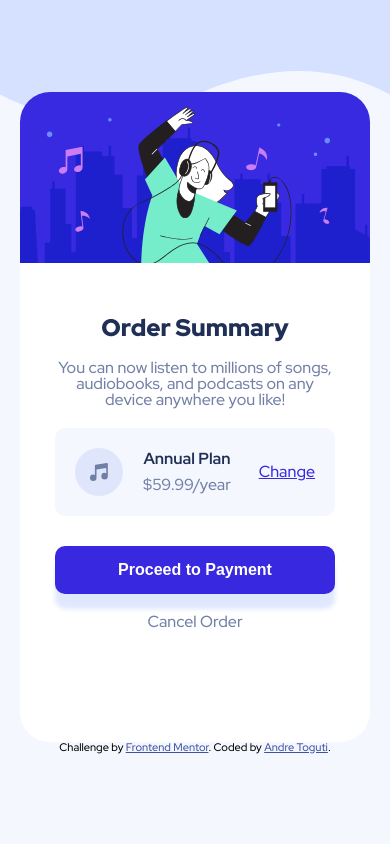
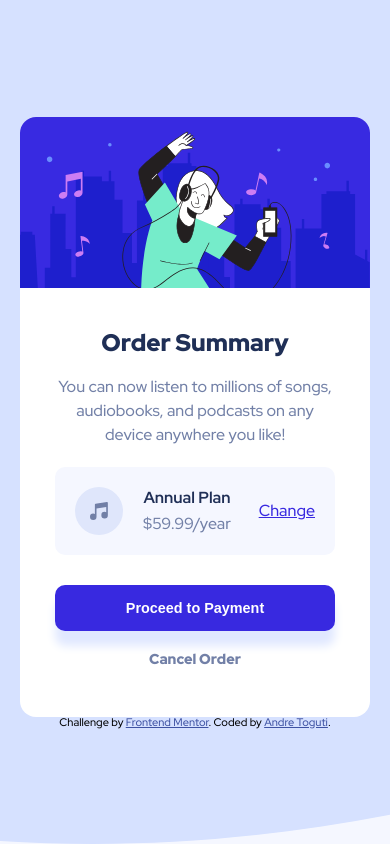
Before and after one commit to Toguti/order-summary-component-main, a plain HTML site: page index.html in a window 390 px wide. Drawn offline with Linux system fonts and the light colour scheme.

Commit message:
added mobile

```diff
--- a/style.css
+++ b/style.css
@@ -6,49 +6,52 @@
   --dark-blue: hsl(223, 47%, 23%);
 }
 html {
-    font-family: 'Red Hat Display', sans-serif;
+  font-family: "Red Hat Display", sans-serif;
   font-weight: 500;
 }
 /* card */
 body {
-    background-image: url('./images/pattern-background-desktop.svg');
+  background-image: url("./images/pattern-background-desktop.svg");
   background-repeat: no-repeat;
   background-size: contain;
   background-color: var(--very-pale-blue);
+
   height: 100vh;
-    display:flex;
+  display: flex;
   flex-flow: column;
-    justify-content:center;
+  justify-content: center;
   align-items: center;
   overflow: auto;
 }
 
 .container {
   height: 650px;
-    width:30%;
+  width: 30%;
 
   background: white;
-    border-radius: 30px;
+  border-radius: 1rem;
   text-align: center;
   overflow: hidden;
   overflow-y: auto;
   min-width: 350px;
+  max-width: 450px;
 }
 
 /* Card Image */
 .illustration-hero {
-    width:100% ;
+  width: 100%;
 }
 /* Card Information */
 h2 {
   font-size: 1.5rem;
   font-weight: 900;
-    margin-top: 50px;
+  margin-top: 40px;
   color: var(--dark-blue);
 }
 
 p {
   color: var(--desaturated-blue);
+  font-size: 1rem;
 }
 
 .order-summary {
@@ -58,6 +61,8 @@ p {
 
 .order-summary > p {
   margin: 20px 0 0 0;
+  line-height: 1.5;
+  font-weight: 500;
 }
 
 /* Plan choice */
@@ -68,8 +73,8 @@ p {
 
   padding: 20px 20px;
   border-radius: 10px;
-    height:48px;
-    width:auto;
+  height: 48px;
+  width: auto;
   display: flex;
   justify-content: flex-start;
   overflow-x: auto;
@@ -85,8 +90,7 @@ p {
   padding: 3px 0 3px 20px;
   display: flex;
   flex-flow: nowrap column;
-    justify-content:space-between;
-
+  justify-content: space-between;
 }
 
 .plan-type h3 {
@@ -107,7 +111,6 @@ p {
   opacity: 0.7;
 }
 
-
 /* Buttons */
 .container button {
   box-sizing: border-box;
@@ -120,9 +123,9 @@ p {
   padding: 15px 0;
   color: white;
   font-weight: 900;
-    font-size: 1rem;
+  font-size: 0.9rem;
 
-    box-shadow: 0 15px 5px var(--pale-blue);
+  box-shadow: 0 15px 10px var(--pale-blue);
 }
 
 .container button:hover {
@@ -130,6 +133,8 @@ p {
 }
 
 .cancel-order {
+  font-size: 0.9rem;
+  font-weight: 900;
   text-decoration: none;
   color: var(--desaturated-blue);
 }
@@ -137,3 +142,16 @@ p {
 .cancel-order:hover {
   color: var(--dark-blue);
 }
+
+@media only screen and (max-width: 600px) {
+  body {
+    background-image: url("./images/pattern-background-mobile.svg");
+    background-repeat: no-repeat;
+    background-size: cover;
+    background-color: var(--very-pale-blue);
+  }
+  .container {
+    height: 80%;
+    max-height: 600px;
+  }
+}
```
Lines whose indentation alone changed are shown as unchanged.
